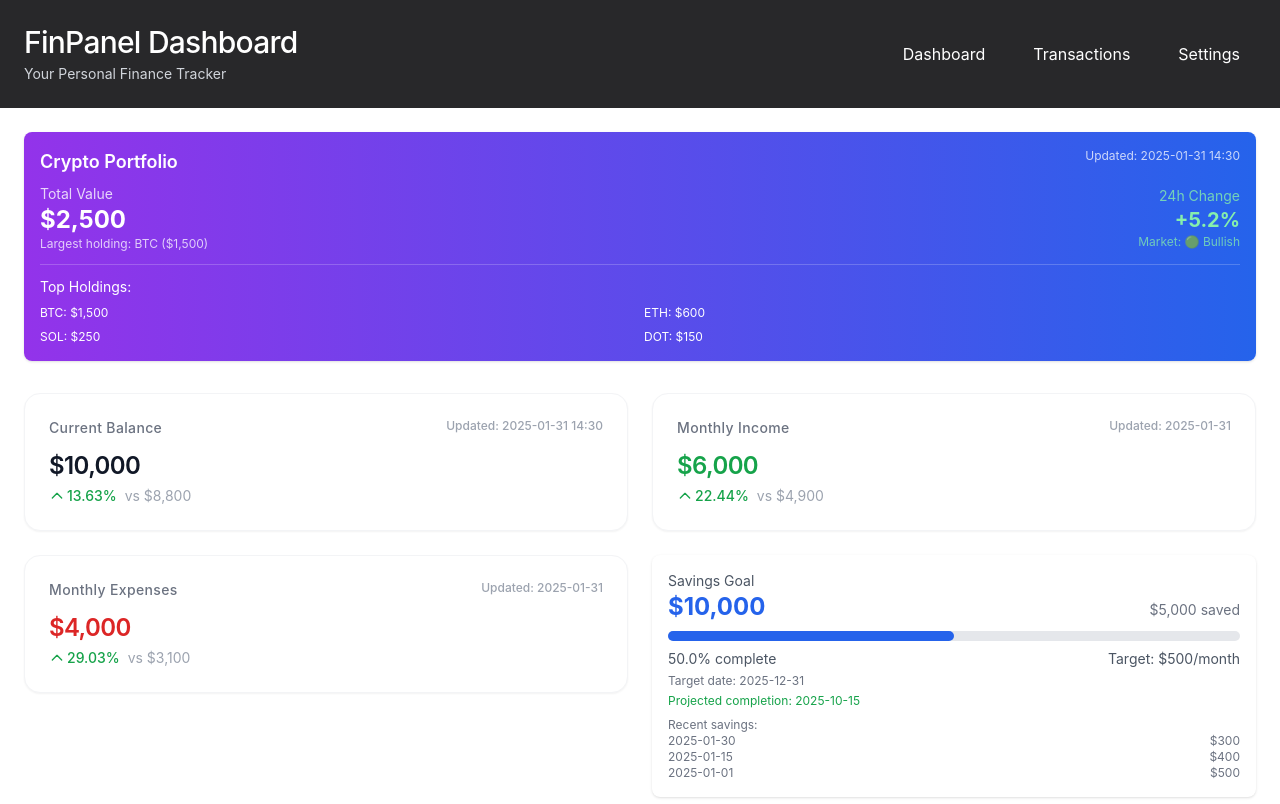
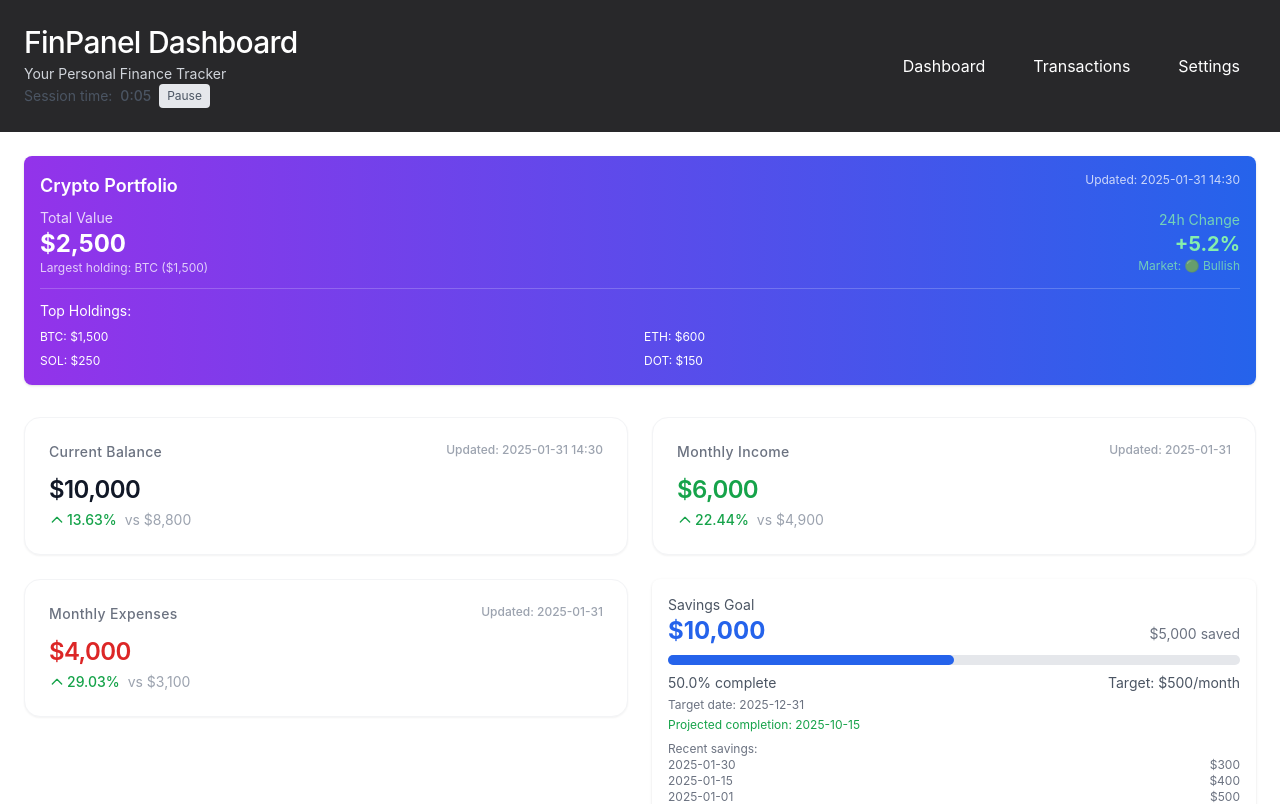
Before and after one commit to ibxibx/finpanel, a React (Create React App) app: page / in a window 1280 px wide. Shown: the top 804 px of the page. Built offline with nearby package versions, Linux system fonts and the light colour scheme.

Commit message:
Put back the SessionTimer

```diff
--- a/src/App.js
+++ b/src/App.js
@@ -4,6 +4,7 @@ import { LoadingProvider } from "./contexts/LoadingContext";
 import Dashboard from "./pages/Dashboard";
 import TransactionHistory from "./pages/TransactionHistory";
 import Settings from "./pages/Settings";
+import { SessionTimer } from "./components/SessionTimer";
 
 function App() {
   return (
@@ -19,6 +20,7 @@ function App() {
                 <p className="text-sm text-gray-300 mt-1">
                   Your Personal Finance Tracker
                 </p>
+                <SessionTimer />
               </div>
 
               <nav className="flex gap-4">
```
